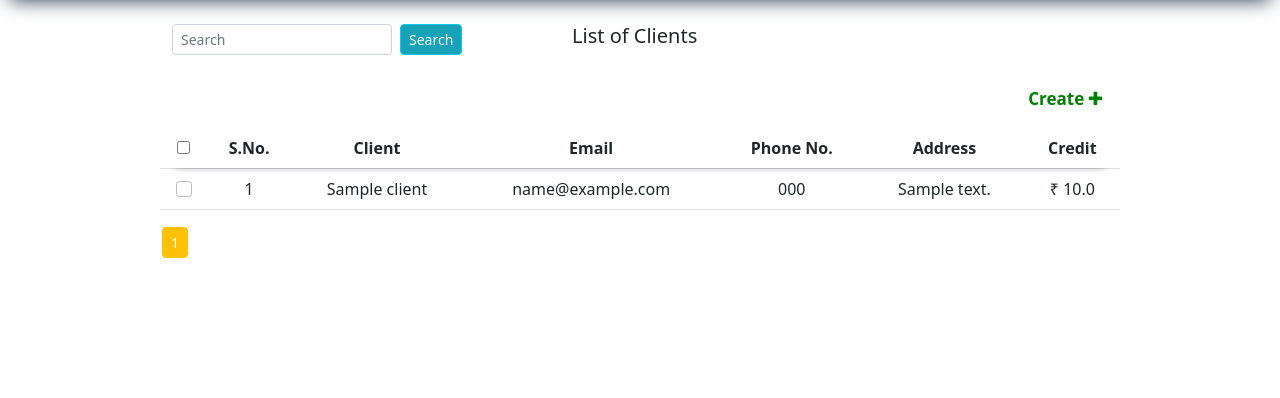
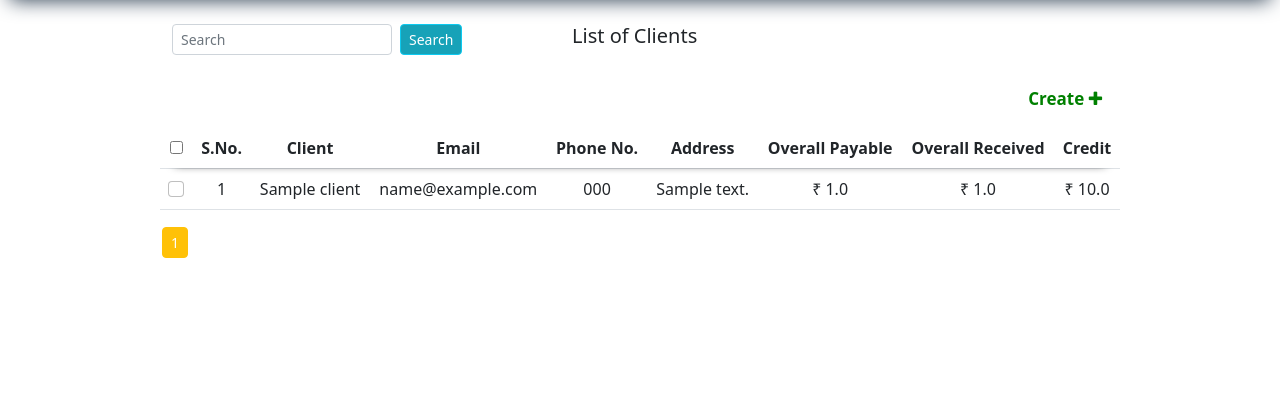
Before and after one commit to kamalpreet-singh01s/Client-Management, a Flask app: page /client-list/1 in a window 1280 px wide. Shown: the part 66-464 px from the top of the page. Run offline with Flask 3, Linux system fonts and the light colour scheme; the visitor is signed in with stand-in values (Sample User, id 1); tables that the repository leaves empty hold one stand-in row (values such as "Sample post"); parts of the project's set-up code (start-up, migrations or seed data) failed here and were passed over; some libraries are stand-ins or nearby versions.

Commit message:
UI changes, changes in model, fixed credit issue

```diff
--- a/app.py
+++ b/app.py
@@ -487,7 +487,11 @@ def add_sale_order():
     if "username" in session:
         form = Form()
         form.client_name.choices = [(client.id, client.client_name) for client in Client.query.all()]
-
+        bill_no = db.session.query(SalesOrder).order_by(SalesOrder.id.desc()).first()
+        if bill_no:
+            bill_no = int(bill_no.bill) + 1
+        else:
+            bill_no = 1
         if request.method == "POST":
             client = Client.query.filter_by(id=request.form["client_name"]).first()
 
@@ -538,7 +542,7 @@ def add_sale_order():
                 db.session.commit()
                 flash(f'Sales Order With Bill No. {request.form["bill"]} Created Successfully', category='success')
                 return redirect(url_for('list_of_sales_order', page=1))
-        return render_template(Templates.add_sale_order, form=form, date_today=date_today)
+        return render_template(Templates.add_sale_order, form=form, date_today=date_today, bill_no=bill_no)
     return render_template(Templates.login)
 
 
@@ -624,11 +628,21 @@ def sale_order_details(sale_order_id):
                 client.overall_received = client.overall_received + float(request.form['adjust_credit_textbox'])
 
             if float(request.form["total_amount_including_gst"]) != float(request.form["previous_total_amount"]):
-                sale_order_to_update.total_amount = request.form["total_amount_including_gst"]
-                sale_order_to_update.total_payable = float(request.form["total_payable_amount"])
-                client.overall_payable = (client.overall_payable - float(
-                    request.form["previous_total_amount"])) + float(request.form["total_amount_including_gst"])
-                print(client.overall_payable, 'cli overall')
+
+                if float(request.form["total_amount_including_gst"]) > client.overall_payable:
+                    client.overall_payable = float(request.form["total_amount_including_gst"]) - client.overall_payable
+
+                    sale_order_to_update.total_amount = request.form["total_amount_including_gst"]
+                    sale_order_to_update.total_payable = float(request.form["total_payable_amount"])
+                    # client.overall_payable = (client.overall_payable - float(
+                    #     request.form["previous_total_amount"])) + float(request.form["total_amount_including_gst"])
+                    print(client.overall_payable, 'cli overall')
+
+                elif float(request.form["total_amount_including_gst"]) < client.overall_payable:
+                    client.overall_payable = client.overall_payable - float(request.form["total_amount_including_gst"])
+                    sale_order_to_update.total_amount = request.form["total_amount_including_gst"]
+                    sale_order_to_update.total_payable = float(request.form["total_payable_amount"])
+
             else:
                 sale_order_to_update.total_amount = request.form["total_amount_including_gst"]
 
@@ -736,6 +750,10 @@ def get_checked_boxes():
 
             if delete_rec.status.value == SalesOrderStatus.received.value:
                 flash(f"Cannot make changes to bill no. {delete_rec.bill}",
+                      category='error')
+                return redirect(url_for('list_of_sales_order', page=1))
+            if delete_rec.adjusted_credit > 0:
+                flash(f"Cannot delete Sale order with bill no. {delete_rec.bill}. Some Credit amount is being used.",
                       category='error')
                 return redirect(url_for('list_of_sales_order', page=1))
 
--- a/templates/create_new_sales_order.html
+++ b/templates/create_new_sales_order.html
@@ -44,7 +44,7 @@ font-weight:bold;
                     <div class="form-outline">
                         <label class="form-label">AD/GP/Others.<span style="color:red">*</span></label>
                         <textarea id="form3Example2" class="form-control" rows="3"
-                                  name="content_advt">{{request.form['content_advt']}}</textarea>
+                                  name="content_advt" required>{{request.form['content_advt']}}</textarea>
                     </div>
                 </div>
             </div>
@@ -71,8 +71,8 @@ font-weight:bold;
                 <div class="col">
 
                     <label class="form-label">Bill No.<span style="color:red">*</span></label>
-                    <input type="number" class="form-control" name="bill" value="{{request.form['bill']}}"
-                           placeholder="Bill No." required>
+                    <input type="number" class="form-control" name="bill" value="{{bill_no}}"
+                           placeholder="Bill No." required readonly>
                 </div>
                 <div class="col">
 
--- a/templates/list_of_clients.html
+++ b/templates/list_of_clients.html
@@ -115,7 +115,8 @@
                 <th>Email</th>
                 <th>Phone No.</th>
                 <th>Address</th>
-
+                <th>Overall Payable</th>
+                <th>Overall Received</th>
                 <th>Credit</th>
 
             </tr>
@@ -139,6 +140,12 @@
                     }}
                 </td>
                 <td onclick="location.href='{{url_for('update_client', client_id = client.id)}}'">{{ client.address }}
+                </td>
+
+                <td onclick="location.href='{{url_for('update_client', client_id = client.id)}}'">&#8377 {{ client.overall_payable }}
+                </td>
+
+                <td onclick="location.href='{{url_for('update_client', client_id = client.id)}}'">&#8377 {{ client.overall_received }}
                 </td>
 
                 <td onclick="location.href='{{url_for('update_client', client_id = client.id)}}'">&#8377 {{ client.credit_amount }}</td>
```
Also changed, not shown: static/js/sale_order_details.js (+30 -3 lines), templates/sale_order_details.html (+9 -9 lines), 1 other file.
